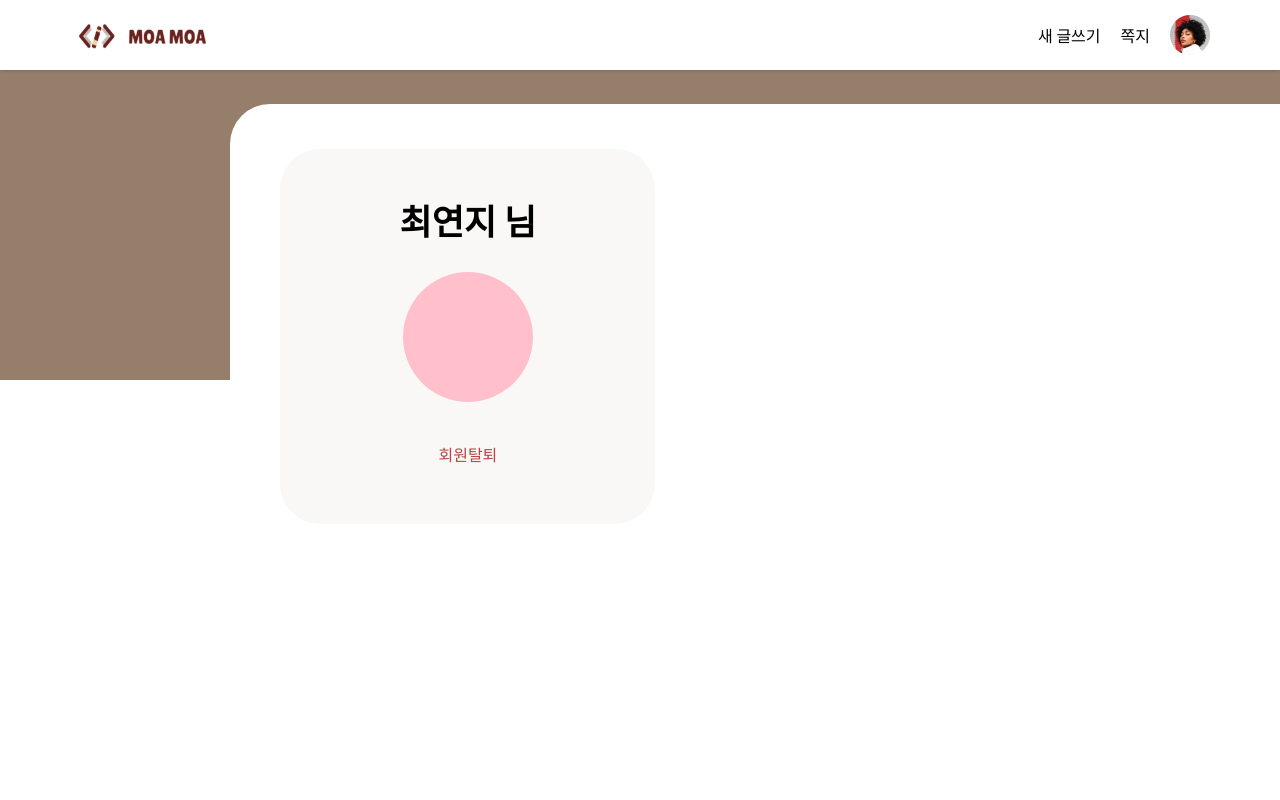
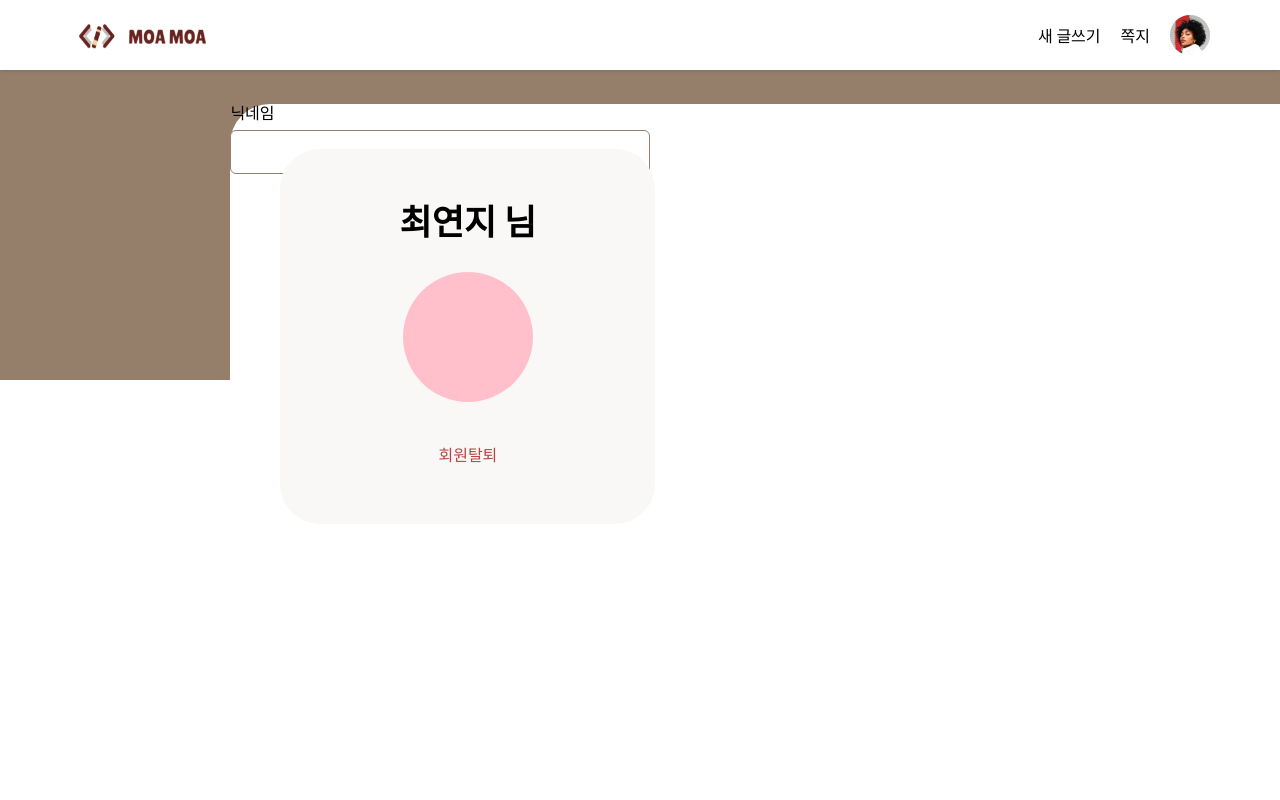
Before and after one commit to Team13-MoaMoa/frontend, a Next.js app: page /mypage in a window 1280 px wide. Shown: the top 800 px of the page. Built offline with nearby package versions, Linux system fonts and the light colour scheme.

Commit message:
feat : 프로필 정보 입력 컴포넌트 UI 구현 완료

```diff
--- a/src/components/Profiler/index.tsx
+++ b/src/components/Profile/index.tsx
@@ -1,6 +1,6 @@
 import styled from '@emotion/styled';
 
-function Profiler() {
+function Profile() {
   return (
     <ProfileBackground>
       <NameDiv>
@@ -14,7 +14,7 @@ function Profiler() {
   );
 }
 
-export default Profiler;
+export default Profile;
 
 const ProfileBackground = styled.div`
   height: 37.5rem;
@@ -26,6 +26,7 @@ const ProfileBackground = styled.div`
   justify-content: center;
   align-items: center;
   position: absolute;
+  flex: 1 1 40%;
   top: 4.5rem;
   left: 5rem;
 `;
--- /dev/null
+++ b/src/components/ProfileInput/index.tsx
@@ -0,0 +1,32 @@
+import styled from '@emotion/styled';
+import Button from '../Button';
+
+function ProfileInput() {
+  return (
+    <InfoDiv>
+      <div>닉네임</div>
+      <InfoInput />
+    </InfoDiv>
+  );
+}
+
+export default ProfileInput;
+
+const InfoDiv = styled.div`
+  height: 7rem;
+  display: flex;
+  flex-direction: column;
+  align-content: space-evenly;
+  & > div {
+    color: black;
+    margin-bottom: 1rem;
+  }
+`;
+
+const InfoInput = styled.input`
+  width: 42rem;
+  flex-grow: 1;
+  border: 1.5px solid ${(props) => props.theme.main_brown};
+  border-radius: 6px;
+  background-color: #ffffff;
+`;
--- a/src/pages/mypage/index.tsx
+++ b/src/pages/mypage/index.tsx
@@ -1,12 +1,14 @@
 import styled from '@emotion/styled';
-import ProfilerImg from '@/components/Profiler';
+import Profile from '@/components/Profile';
+import ProfileInput from '@/components/ProfileInput';
 
 function MyPage() {
   return (
     <Div>
       <BackgroundDiv></BackgroundDiv>
       <InfoBackgroundDiv>
-        <ProfilerImg />
+        <Profile />
+        <ProfileInput />
       </InfoBackgroundDiv>
     </Div>
   );
@@ -34,5 +36,7 @@ const InfoBackgroundDiv = styled.div`
   position: absolute;
   top: 13%;
   left: 18%;
+  display: flex;
+  flex-wrap: wrap;
   background-color: #ffffff;
 `;
```
